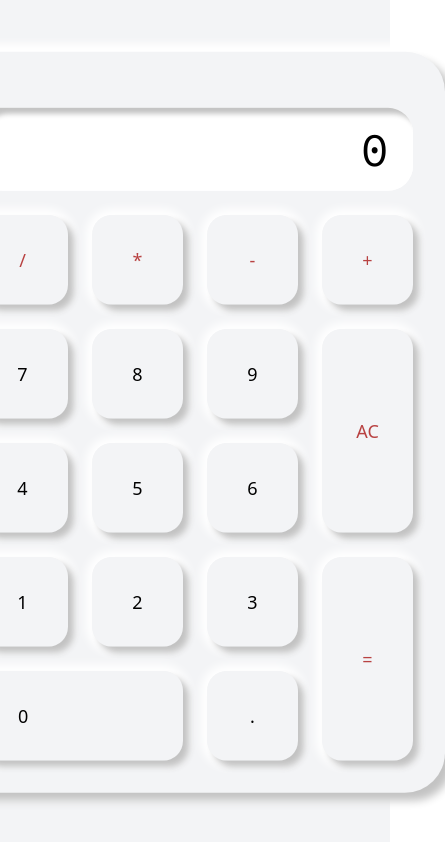
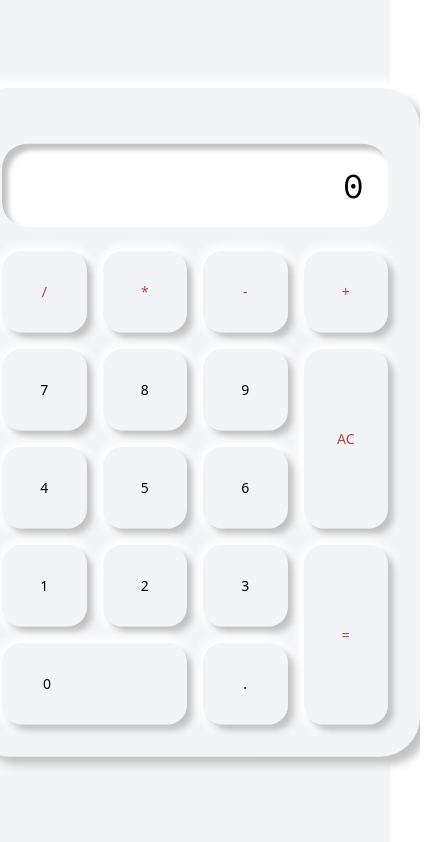
Before and after one commit to mccarthykp/NeuCalc, a React (Vite) app: page / in a window 390 px wide. Shown: the whole page, 445 px wide, since content can reach past the window. Built offline with nearby package versions, Linux system fonts and the light colour scheme.

Commit message:
responsiveness

```diff
--- a/src/components/Calculator.tsx
+++ b/src/components/Calculator.tsx
@@ -81,19 +81,19 @@ const Calculator: React.FC = () => {
   }
 
   return (
-    <div className="bg-gray-100 inline-block absolute top-1/2 left-1/2 transform -translate-x-1/2 -translate-y-1/2 w-[500px] shadow-[8px_8px_8px_rgb(195,195,195),0_0_8px_8px_white] rounded-[40px] p-8">
+    <div className="bg-gray-100 inline-block absolute top-1/2 left-1/2 transform -translate-x-1/2 -translate-y-1/2 w-[450px] md:w-[500px] shadow-[8px_8px_8px_rgb(195,195,195),0_0_8px_8px_white] rounded-[40px] p-8">
       <input
         type="text"
         value={screenValue}
         readOnly
-        className="font-sourceCodePro text-5xl w-full my-6 pr-6 h-[82.5px] shadow-[inset_6px_6px_5px_rgb(195,195,195),inset_0_0_10px_8px_white] border-3 border-transparent text-black text-right leading-[75px] rounded-[25px]"
+        className="font-sourceCodePro text-4xl md:text-5xl w-full my-6 pr-6 h-[82.5px] shadow-[inset_6px_6px_5px_rgb(195,195,195),inset_0_0_10px_8px_white] border-3 border-transparent text-black text-right leading-[75px] rounded-[25px]"
       />
-      <div className="grid grid-cols-4 gap-6">
+      <div className="grid grid-cols-4 gap-4 md:gap-6">
         {["/", "*", "-", "+", "7", "8", "9", "AC", "4", "5", "6", "1", "2", "3", "=", "0", ".",].map((btn) => (
           <button
             key={btn}
             onClick={() => btn === "AC" ? deleted() : btn === "." ? dots(btn) : numbers(btn)}
-            className={`bg-gray-100 border border-transparent rounded-[20px] text-lg font-medium p-[30px] shadow-[6px_6px_6px_rgb(195,195,195),0_0_10px_6px_white] hover:shadow-[inset_6px_6px_6px_rgb(195,195,195),inset_0_0_10px_6px_white]
+            className={`bg-gray-100 border border-transparent rounded-[20px] text-sm md:text-lg font-medium p-[30px] shadow-[6px_6px_6px_rgb(195,195,195),0_0_10px_6px_white] hover:shadow-[inset_6px_6px_6px_rgb(195,195,195),inset_0_0_10px_6px_white]
 
             ${ ["*", "/", "+", "-", "AC", "="].includes(btn) ? "text-[#b84242]" : ""
             } ${
```
